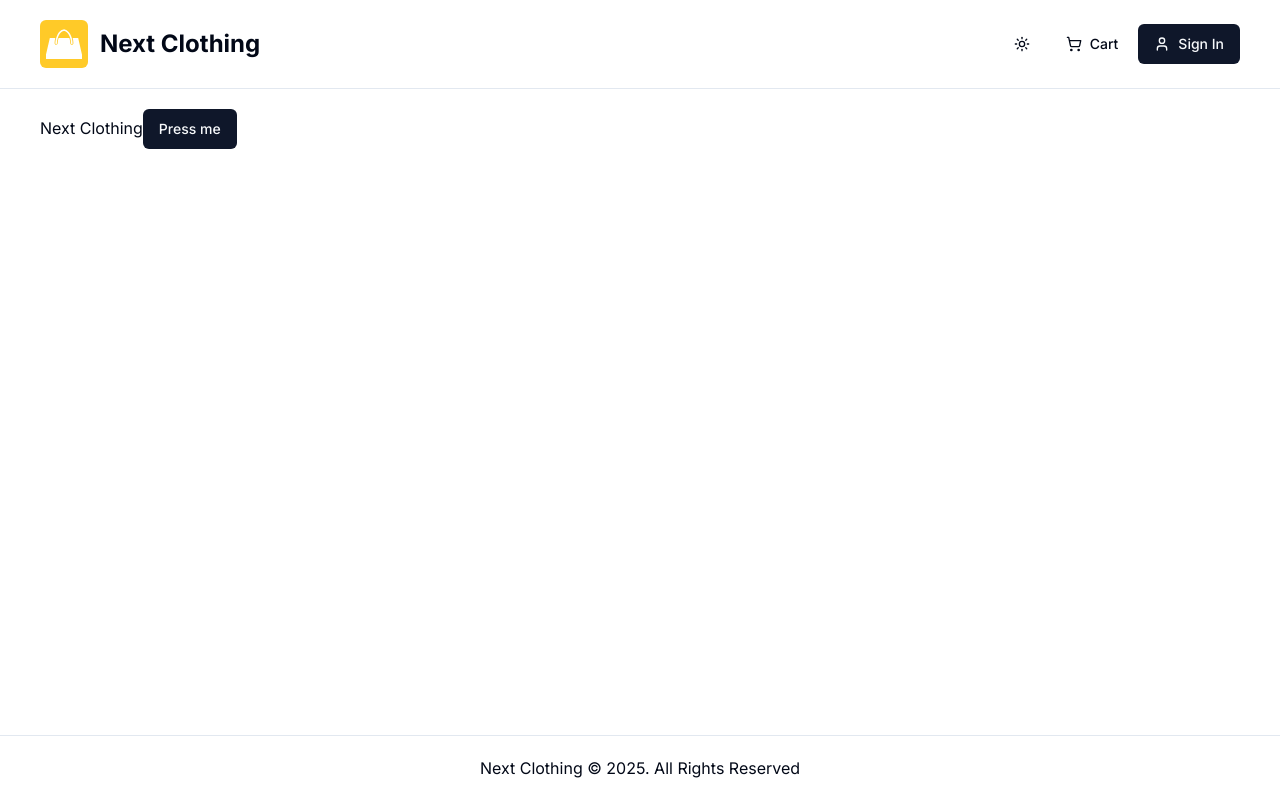
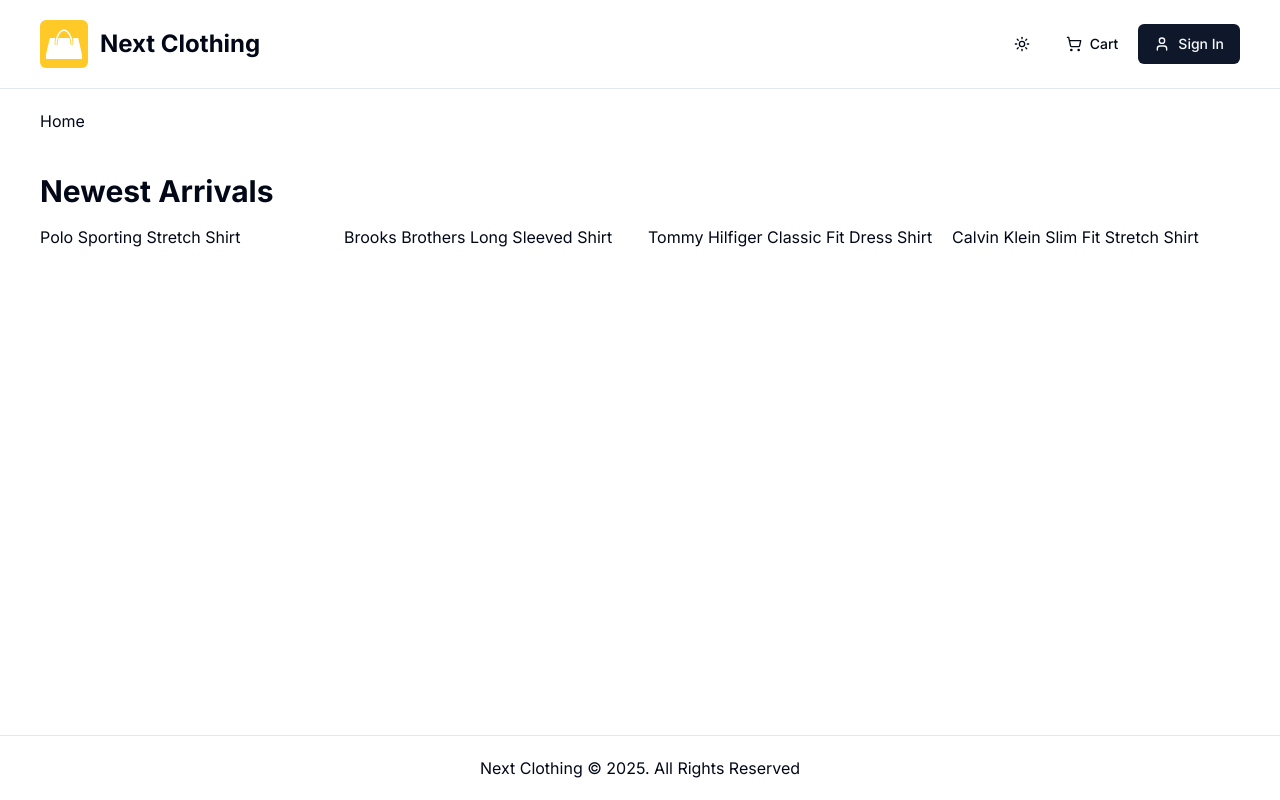
Before and after one commit to Cremacious/next-clothing, a Next.js app: page / in a window 1280 px wide. Built offline with nearby package versions, Linux system fonts and the light colour scheme; no server answers.

Commit message:
Product list card now displays content on homepage.

```diff
--- a/app/(root)/page.tsx
+++ b/app/(root)/page.tsx
@@ -1,14 +1,19 @@
-import { Button } from '@/components/ui/button';
+import sampleData from '@/db/sample-data';
+import ProductList from '@/components/shared/product/product-list';
 
 export const metadata = {
   title: 'Home',
-}
+};
 
 const Homepage = () => {
   return (
     <>
-      Next Clothing
-      <Button>Press me</Button>
+      Home
+      <ProductList
+        data={sampleData.products}
+        title="Newest Arrivals"
+        limit={4}
+      />
     </>
   );
 };
--- /dev/null
+++ b/components/shared/product/product-list.tsx
@@ -0,0 +1,30 @@
+const ProductList = ({
+  data,
+  title,
+  limit,
+}: {
+  data: any[];
+  title?: string;
+  limit?: number;
+}) => {
+  const limitedData = limit ? data.slice(0, limit) : data;
+
+  return (
+    <div className="my-10">
+      <h2 className="h2-bold mb-4">{title}</h2>
+      {data.length > 0 ? (
+        <div className="grid grid-cols-1 sm:grid-cols-2 md:grid-cols-3 lg:grid-cols-4 gap-4">
+          {limitedData.map((product: { id: string; name: string }) => (
+            <div key={product.id}>{product.name}</div>
+          ))}
+        </div>
+      ) : (
+        <div>
+          <p className="">Products not found</p>
+        </div>
+      )}
+    </div>
+  );
+};
+
+export default ProductList;
--- /dev/null
+++ b/components/shared/product/test.tsx
@@ -0,0 +1,5 @@
+const Test = () => {
+  return <>TEST</>;
+};
+
+export default Test;
--- /dev/null
+++ b/db/sample-data.ts
@@ -0,0 +1,108 @@
+const sampleData = {
+  products: [
+    {
+      name: 'Polo Sporting Stretch Shirt',
+      slug: 'polo-sporting-stretch-shirt',
+      category: "Men's Dress Shirts",
+      description: 'Classic Polo style with modern comfort',
+      images: [
+        '/images/sample-products/p1-1.jpg',
+        '/images/sample-products/p1-2.jpg',
+      ],
+      price: 59.99,
+      brand: 'Polo',
+      rating: 4.5,
+      numReviews: 10,
+      stock: 5,
+      isFeatured: true,
+      banner: 'banner-1.jpg',
+    },
+    {
+      name: 'Brooks Brothers Long Sleeved Shirt',
+      slug: 'brooks-brothers-long-sleeved-shirt',
+      category: "Men's Dress Shirts",
+      description: 'Timeless style and premium comfort',
+      images: [
+        '/images/sample-products/p2-1.jpg',
+        '/images/sample-products/p2-2.jpg',
+      ],
+      price: 85.9,
+      brand: 'Brooks Brothers',
+      rating: 4.2,
+      numReviews: 8,
+      stock: 10,
+      isFeatured: true,
+      banner: 'banner-2.jpg',
+    },
+    {
+      name: 'Tommy Hilfiger Classic Fit Dress Shirt',
+      slug: 'tommy-hilfiger-classic-fit-dress-shirt',
+      category: "Men's Dress Shirts",
+      description: 'A perfect blend of sophistication and comfort',
+      images: [
+        '/images/sample-products/p3-1.jpg',
+        '/images/sample-products/p3-2.jpg',
+      ],
+      price: 99.95,
+      brand: 'Tommy Hilfiger',
+      rating: 4.9,
+      numReviews: 3,
+      stock: 0,
+      isFeatured: false,
+      banner: null,
+    },
+    {
+      name: 'Calvin Klein Slim Fit Stretch Shirt',
+      slug: 'calvin-klein-slim-fit-stretch-shirt',
+      category: "Men's Dress Shirts",
+      description: 'Streamlined design with flexible stretch fabric',
+      images: [
+        '/images/sample-products/p4-1.jpg',
+        '/images/sample-products/p4-2.jpg',
+      ],
+      price: 39.95,
+      brand: 'Calvin Klein',
+      rating: 3.6,
+      numReviews: 5,
+      stock: 10,
+      isFeatured: false,
+      banner: null,
+    },
+    {
+      name: 'Polo Ralph Lauren Oxford Shirt',
+      slug: 'polo-ralph-lauren-oxford-shirt',
+      category: "Men's Dress Shirts",
+      description: 'Iconic Polo design with refined oxford fabric',
+      images: [
+        '/images/sample-products/p5-1.jpg',
+        '/images/sample-products/p5-2.jpg',
+      ],
+      price: 79.99,
+      brand: 'Polo',
+      rating: 4.7,
+      numReviews: 18,
+      stock: 6,
+      isFeatured: false,
+      banner: null,
+    },
+    {
+      name: 'Polo Classic Pink Hoodie',
+      slug: 'polo-classic-pink-hoodie',
+      category: "Men's Sweatshirts",
+      description: 'Soft, stylish, and perfect for laid-back days',
+      images: [
+        '/images/sample-products/p6-1.jpg',
+        '/images/sample-products/p6-2.jpg',
+      ],
+      price: 99.99,
+      brand: 'Polo',
+      rating: 4.6,
+      numReviews: 12,
+      stock: 8,
+      isFeatured: true,
+      banner: null,
+    },
+  ],
+};
+
+export default sampleData;
--- a/tsconfig.json
+++ b/tsconfig.json
@@ -22,6 +22,6 @@
       "@/*": ["./*"]
     }
   },
-  "include": ["next-env.d.ts", "**/*.ts", "**/*.tsx", ".next/types/**/*.ts"],
+  "include": ["next-env.d.ts", "**/*.ts", "**/*.tsx", ".next/types/**/*.ts", "app/(root)/page.tsx"],
   "exclude": ["node_modules"]
 }
```
